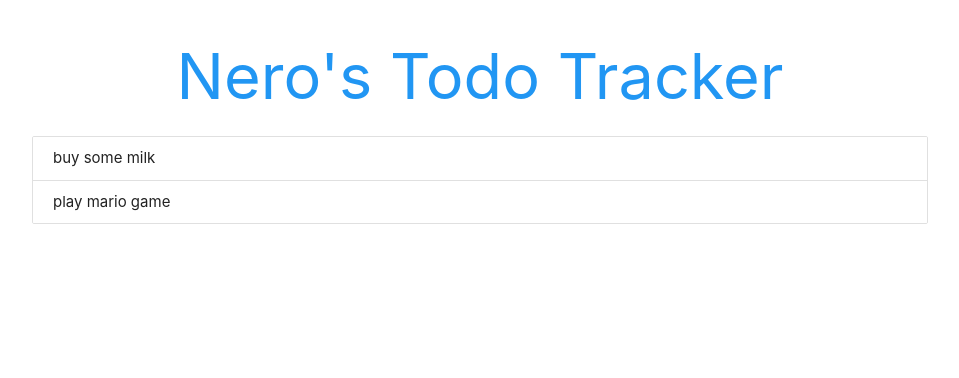
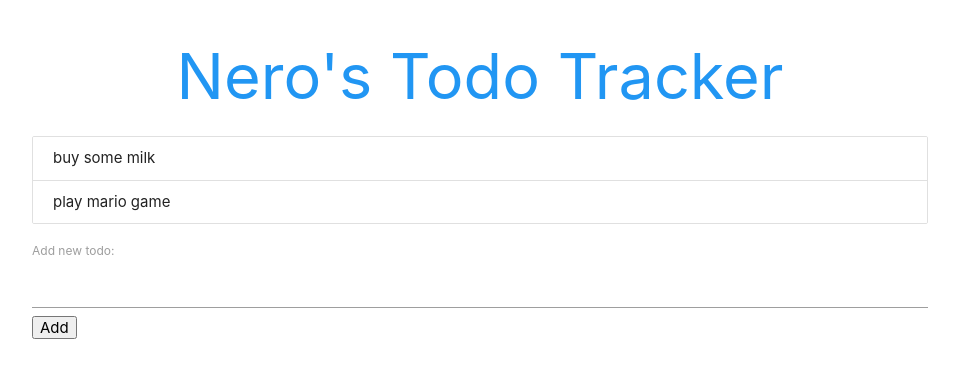
Before and after one commit to nerochen25/todo_app, a React (Create React App) app: page / in a window 1280 px wide. Shown: the top 378 px of the page, without its empty margins (160-1119 px from the left). Built offline with nearby package versions, Linux system fonts and the light colour scheme.

Commit message:
Add addTodo function

```diff
--- /dev/null
+++ b/src/AddTodo.js
@@ -0,0 +1,33 @@
+import React, { Component } from 'react'
+
+export default class AddForm extends Component {
+    state = {
+        content: ''
+    }
+
+    handleChange = (e) => {
+        this.setState({
+            content: e.target.value
+        })
+    }
+
+    handleSubmit = (e) => {
+        e.preventDefault();
+        this.props.addTodo(this.state);
+        this.setState({
+            content: ''
+        })
+    }
+
+    render() {
+        return (
+        <div>
+            <form onSubmit={this.handleSubmit}>
+                <label>Add new todo:</label>
+                <input type="text" onChange={this.handleChange} value={this.state.content}/>
+                <button type='submit'>Add</button>
+            </form>
+        </div>
+        )
+    }
+}
--- a/src/App.js
+++ b/src/App.js
@@ -1,5 +1,6 @@
 import React, { Component } from 'react';
 import Todos from './Todos';
+import AddTodo from './AddTodo';
 
 class App extends Component {
   state = {
@@ -19,11 +20,20 @@ class App extends Component {
     })
   }
 
+  addTodo = (todo) => {
+    todo.id = Math.random() * 10;
+    let todos = [...this.state.todos, todo]
+    this.setState({
+      todos
+    })
+  }
+
   render() {
     return (
       <div className="todo-app container">
         <h1 className="center blue-text">Nero's Todo Tracker</h1>
         <Todos todos={this.state.todos} deleteTodo={this.deleteTodo}/>
+        <AddTodo addTodo={this.addTodo}/>
       </div>
     );
   }
```
Also changed, not shown: src/AddForm.js (deleted).
